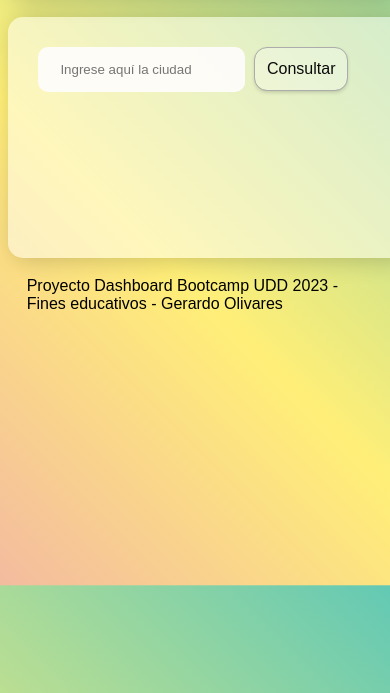
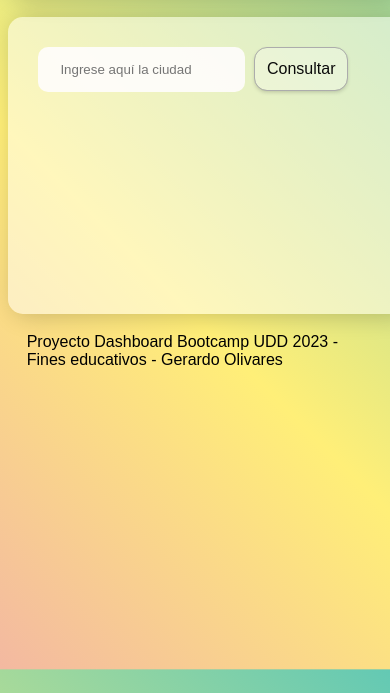
Before and after one commit to OSGERARDO/Proyecto-3-Dashboard, a website with bundled scripts: page index.html in a window 390 px wide. Shown: the part 151-844 px from the top of the page. Built offline with nearby package versions, Linux system fonts and the light colour scheme; a script that the page names is missing.

Commit message:
actualización

```diff
--- a/style.css
+++ b/style.css
@@ -150,7 +150,15 @@ canvas {
 }
 
 
-/* Media query para hacer el responsive */
+
+
+
+
+/* Mobile phones and smaller */
 @media (max-width: 600px) {
 
+.main{
+display: flex;
+flex-direction: column;
 }
+}
```
